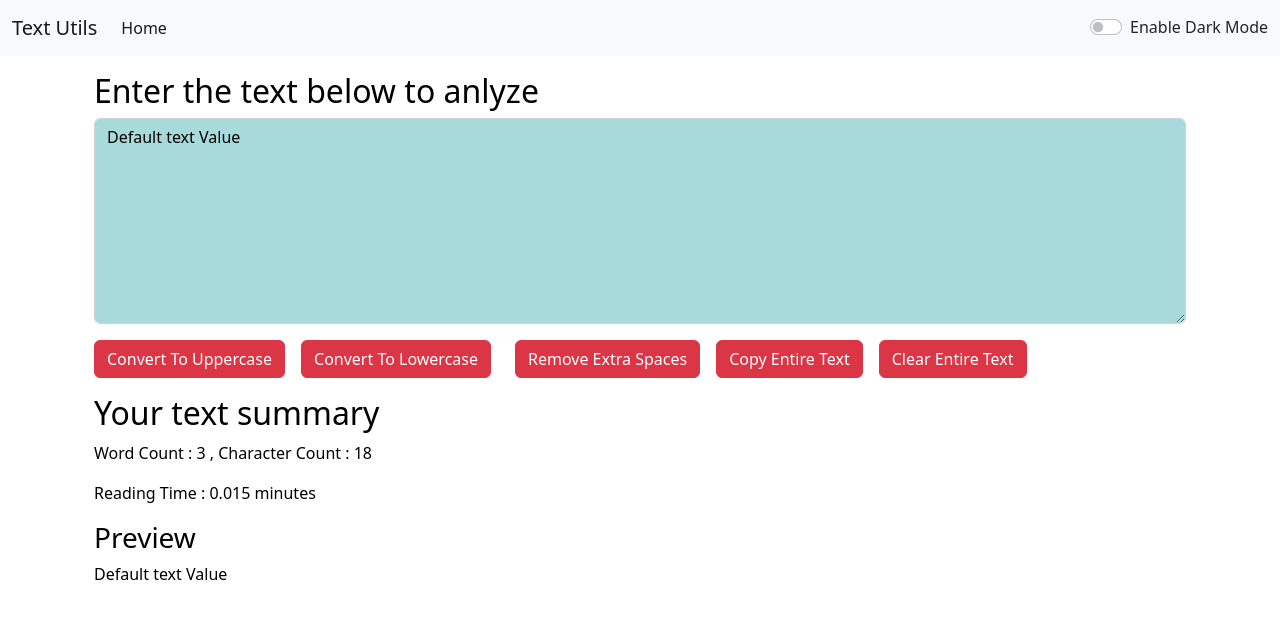
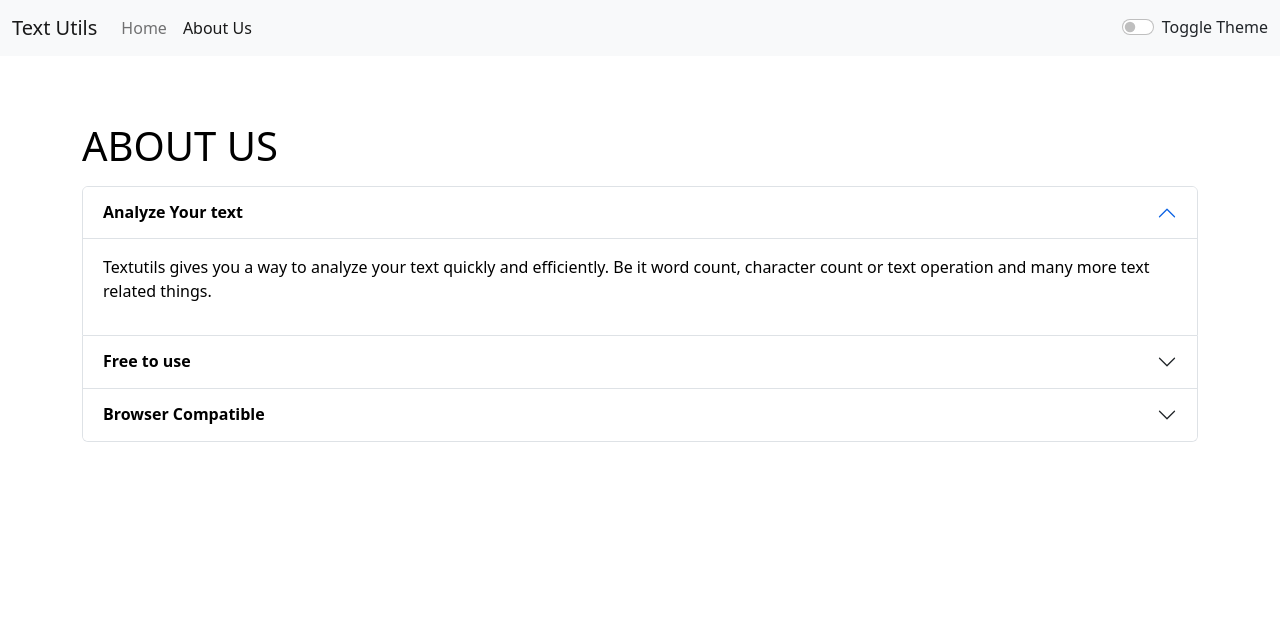
Before and after one commit to YOGENDRA-2801/REACT, a React (Create React App) app in the folder text-utils/: page /about in a window 1280 px wide. Shown: the top 618 px of the page. Built offline with nearby package versions, Linux system fonts and the light colour scheme.

Commit message:
Text Util Project

```diff
--- a/text-utils/src/App.js
+++ b/text-utils/src/App.js
@@ -1,67 +1,97 @@
-import './App.css';
-import Alert from './Components/Alert';
-// import About from './Components/About';
-import Navbar from './Components/Navbar' ;
-import TextForm from './Components/TextForm';
-import React , {useState} from 'react'
+import "./App.css";
+import Alert from "./Components/Alert";
+import About from "./Components/About";
+import Navbar from "./Components/Navbar";
+import TextForm from "./Components/TextForm";
+import React, { useState } from "react";
 
-// import { BrowserRouter as Router, Routes, Route, Link, Navigate } from 'react-router-dom';
+import {
+  BrowserRouter as Router,
+  Routes,
+  Route,
+  // Link,
+  Navigate,
+} from "react-router-dom";
 
 function App() {
+  const [theme, setTheme] = useState("light");
+  const chngTheme = () => {
+    if (theme === "light") {
+      setTheme("dark");
+      document.body.style.backgroundColor = "#457b9d";
+      showAlert("Dark Mode is Enabled", "success");
+    } else {
+      setTheme("light");
+      document.body.style.backgroundColor = "#ccc5b9";
+      showAlert("Light Mode is Enabled", "success");
+    }
+  };
 
-  const [theme, setTheme] = useState("light") ;
-  const chngTheme = () =>{
-    if (theme === "light") {
-      setTheme("dark") ;
-      document.body.style.backgroundColor = "#457b9d" ;
-      showAlert("Dark Mode is Enabled", "success")
-    } else {
-      setTheme("light") ;
-      document.body.style.backgroundColor = "#ccc5b9" ;
-      showAlert("Light Mode is Enabled", "success")
-    }
-  }
+  const [alert, setAlert] = useState(null);
 
-  const [alert, setAlert] = useState(null)
-
-  const showAlert = (msg , type) => {
-    setAlert({message:msg, type:type}) ;
+  const showAlert = (msg, type) => {
+    setAlert({ message: msg, type: type });
     setTimeout(() => {
-      setAlert(null)
+      setAlert(null);
     }, 1500);
-  }
+  };
 
   return (
     <>
-      {/* <Navbar title={32} /> */}
-      <Navbar title="Text Utils" about="About Us" landing="Home" mode={theme} toggleMode={chngTheme} />
+    {/* WITHOUT ROUTER */}
+    <div>
+      {/* <Navbar title={32} /> -- TESTING */}
+      {/* <Navbar title="Text Utils" about="About Us" landing="Home" mode={theme} toggleMode={chngTheme} /> */}
       {/* <Navbar about="About US"> </Navbar> -- VALID  */}
       {/* <Navbar> about="About US" </Navbar> -- INVALID */}
 
-      {/* <Alert alrtMsg="This is custom alert message"></Alert> */}
-      <Alert alrtMsg={alert}/>
+      {/* <Alert alrtMsg="This is custom alert message"></Alert> -- BASIC */}
+      {/* <Alert alrtMsg={alert}/> -- WITH DYNAMIC VALUE */}
 
-      <div className="container my-3">
-        {/* container -- predefined class in bootstrap , my-3 : y-axis m 3 ka margin set krta hai [example 2 line k bich m margin] */}
-        <TextForm heading="Enter the text below to anlyze" mode={theme} toggleMode={chngTheme} displayAlert={showAlert}/>
-      </div>
+      {/* <div className="container my-3"> -- CENTRE ME LANE K LIYE */}
+      {/* container -- predefined class in bootstrap ,
+          my-3 : y-axis m 3 ka margin set krta hai [example 2 line k bich m margin] */}
+      {/* <TextForm heading="Enter the text below to anlyze" mode={theme} toggleMode={chngTheme} displayAlert={showAlert}/> */}
+      {/* </div> */}
 
       {/* <About></About> */}
+    </div>
 
       {/* ----- ROUTER ----- */}
-      {/* <Router> */}
-      {/* Navbar yahan hamesha dikhega kyunki ye Routes ke bahar hai, but Router ke andar hai */}
-      {/* <Navbar title="Text Utils" about="About Us" landing="Home" mode={theme} toggleMode={chngTheme} />
-      <Alert alrtMsg={alert}/> */}
+      <Router>
+        {/* Navbar yahan hamesha dikhega kyunki ye Routes ke bahar hai, but Router ke andar hai */}
+        <Navbar
+          title="Text Utils"
+          about="About Us"
+          landing="Home"
+          mode={theme}
+          toggleMode={chngTheme}
+        />
+        <Alert alrtMsg={alert} />
 
-      {/* Routes sirf content change karega, navbar same rahega */}
-      {/* <Routes>
-        <Route path="/about" element={<About />} />
-        <Route path="/" element={<TextForm heading="Enter the text below to analyze" mode={theme} toggleMode={chngTheme} displayAlert={showAlert}/>} />
-      </Routes> */}
-    {/* </Router> */}
+        {/* Routes sirf content change karega, navbar same rahega */}
+        <Routes>
+          <Route path="/about" element={<About mode={theme} />} />
+          <Route path="/" element={<Navigate to="/home" replace />}
+          />
+          <Route
+            path="/home"
+            element={
+              <TextForm
+                heading="Enter the text below to analyze"
+                mode={theme}
+                toggleMode={chngTheme}
+                displayAlert={showAlert}
+              />
+            }
+          />
+        </Routes>
+      </Router>
     </>
   );
 }
 
 export default App;
+
+
+{/* <div className="container my-3"> -- CENTRE ME LANE K LIYE -- ?? */}
--- a/text-utils/src/Components/About.js
+++ b/text-utils/src/Components/About.js
@@ -1,27 +1,42 @@
-import React, { useState } from "react";
+import React from "react";
+// import React, { useState } from "react";
 
-export default function About() {
+export default function About(mode) {
 
-  const [myStyle, setMyStyle] = useState({
-    color: "white",
-    backgroundColor: "black",
-    border: "2px solid black",
-  });
-  const [text, settext] = useState("Enable Dark Mode")
+  const myStyle = {
+    color: (mode==="light")?"white":"black",
+    backgroundColor: (mode==="light")?"black":"white",
+    border: "2px solid none"
+  }
 
-  let switchmode = () => {
+  /* const [myStyle, setMyStyle] = useState({
+    color: "black",
+    backgroundColor: "white",
+    border: "2px solid none",
+  }); */
+  // const [text, settext] = useState("Enable Dark Mode");
+  /* let switchmode = () => {
     if (myStyle.color === "white") {
-      setMyStyle({ color: "black", backgroundColor: "white", border: "1px solid black" });
-      settext("Enable Dark Theme") ;
+      setMyStyle({
+        color: "black",
+        backgroundColor: "white",
+        border: "1px solid black",
+      });
+      settext("Enable Dark Theme");
     } else {
-      setMyStyle({ color: "white", backgroundColor: "black", border: "1px solid white" });
-      settext("Enable White Theme") ;
+      setMyStyle({
+        color: "white",
+        backgroundColor: "black",
+        border: "1px solid white",
+      });
+      settext("Enable White Theme");
     }
-  };
+  }; */
 
   return (
     <>
       <div className="accordion container my-3" id="accordionExample">
+      <h1 className="my-3" style={{color: (mode==="light")?"white":"black"}}>ABOUT US</h1>
         <div className="accordion-item">
           <h2 className="accordion-header" id="headingOne">
             <button
@@ -33,7 +48,7 @@ export default function About() {
               aria-controls="collapseOne"
               style={myStyle}
             >
-              Accordion Item #1
+              <strong>Analyze Your text</strong>
             </button>
           </h2>
           <div
@@ -44,14 +59,11 @@ export default function About() {
             style={myStyle}
           >
             <div className="accordion-body" style={myStyle}>
-              <strong>This is the first item's accordion body.</strong> It is
-              shown by default, until the collapse plugin adds the appropriate
-              classNamees that we use to style each element. These classNamees
-              control the overall appearance, as well as the showing and hiding
-              via CSS transitions. You can modify any of this with custom CSS or
-              overriding our default variables. It's also worth noting that just
-              about any HTML can go within the <code>.accordion-body</code>,
-              though the transition does limit overflow.
+              <p>
+                Textutils gives you a way to analyze your text quickly and
+                efficiently. Be it word count, character count or text operation
+                and many more text related things.
+              </p>
             </div>
           </div>
         </div>
@@ -66,7 +78,7 @@ export default function About() {
               aria-controls="collapseTwo"
               style={myStyle}
             >
-              Accordion Item #2
+              <strong>Free to use</strong>
             </button>
           </h2>
           <div
@@ -77,14 +89,12 @@ export default function About() {
             style={myStyle}
           >
             <div className="accordion-body" style={myStyle}>
-              <strong>This is the second item's accordion body.</strong> It is
-              hidden by default, until the collapse plugin adds the appropriate
-              classNamees that we use to style each element. These classNamees
-              control the overall appearance, as well as the showing and hiding
-              via CSS transitions. You can modify any of this with custom CSS or
-              overriding our default variables. It's also worth noting that just
-              about any HTML can go within the <code>.accordion-body</code>,
-              though the transition does limit overflow.
+              <p>
+                TextUtils is a free character counter tool that provides instant
+                character count & word count statistics for a given text.
+                TextUtils reports the number of words and characters. Thus it is
+                suitable for writing text with word/ character limit.
+              </p>
             </div>
           </div>
         </div>
@@ -99,7 +109,7 @@ export default function About() {
               aria-controls="collapseThree"
               style={myStyle}
             >
-              Accordion Item #3
+              <strong>Browser Compatible</strong>
             </button>
           </h2>
           <div
@@ -110,23 +120,21 @@ export default function About() {
             style={myStyle}
           >
             <div className="accordion-body" style={myStyle}>
-              <strong>This is the third item's accordion body.</strong> It is
-              hidden by default, until the collapse plugin adds the appropriate
-              classNamees that we use to style each element. These classNamees
-              control the overall appearance, as well as the showing and hiding
-              via CSS transitions. You can modify any of this with custom CSS or
-              overriding our default variables. It's also worth noting that just
-              about any HTML can go within the <code>.accordion-body</code>,
-              though the transition does limit overflow.
+              <p>
+                This word counter software works in any web browsers such as
+                Chrome, Firefox, Internet Explorer, Safari, Opera. It suits to
+                count characters in facebook, blog, books, excel document, pdf
+                document, essays, etc.
+              </p>
             </div>
           </div>
         </div>
       </div>
-      <div className="container">
+      {/* <div className="container">
         <button type="button" className="btn btn-primary" onClick={switchmode}>
           {text}
         </button>
-      </div>
+      </div> */}
     </>
   );
 }
--- a/text-utils/src/Components/Alert.js
+++ b/text-utils/src/Components/Alert.js
@@ -2,17 +2,18 @@ import React from "react";
 
 function Alert(props) {
   return (
-    <>
+    <> <div style={{height:"50px"}}>
       {props.alrtMsg && <div className={`alert alert-${props.alrtMsg.type} alert-dismissible fade show`} role="alert">
         <strong>{props.alrtMsg.type} : </strong>{props.alrtMsg.message}
         {/*
             Jab aap alert ko cross (✕) button se close karte ho, to Bootstrap ka JavaScript us alert element ko DOM se completely remove kar deta hai - ye React ke control se bahar hota hai. Bootstrap ka data-bs-dismiss="alert" React ke state management se sync nahi hai. React ko lagta hai alert abhi bhi render hona chahiye, lekin DOM se gayab hai. Hence used set-time-out to overcome this.
         */}
-      </div>}
+      </div>}</div>
     </>
   );
 }
+export default Alert;
 
-
-
-export default Alert;
+// CLS = Cumulative Layout Shift -- content display hone p layout shift hota hai jagah banane k liye
+// CLS -- not good for website , google search engine website with CLS ko prefer nahi krta
+// Solution -- Enn component ko inki khud ki height width dedo hence jab absent rhnge tabhi inka space reserve hoga
--- a/text-utils/src/Components/Navbar.js
+++ b/text-utils/src/Components/Navbar.js
@@ -1,12 +1,13 @@
 import React from "react";
 // import { Link } from "react-router-dom";
+import { NavLink } from "react-router-dom";
 
 export default function Navbar({
   title = "Default Title",
   about = "Default About",
   landing,
   mode,
-  toggleMode
+  toggleMode,
 }) {
   // param => props ; usage => props.title , props.about , props.landing
   if (typeof title !== "string") {
@@ -28,15 +29,15 @@ export default function Navbar({
   return (
     <nav className={`navbar navbar-expand-lg navbar-${mode} bg-${mode}`}>
       <div className="container-fluid">
-        {/* <Link className="navbar-brand" to="#">
+        <NavLink className="navbar-brand" to="/">
+          {title}
+        </NavLink>
+        {/* <Link className="navbar-brand" to="/">
           {title}
         </Link> */}
-        {/* <a className="navbar-brand" href="/">
+        {/* <Link className="navbar-brand" to="/">
           {title}
-        </a> */}
-        <a className="navbar-brand" href="#">
-          {title}
-        </a>
+        </Link> */}
         <button
           className="navbar-toggler"
           type="button"
@@ -51,17 +52,30 @@ export default function Navbar({
         <div className="collapse navbar-collapse" id="navbarSupportedContent">
           <ul className="navbar-nav me-auto mb-2 mb-lg-0">
             <li className="nav-item">
-              {/* <Link className="nav-link active" aria-current="page" to="/">
+              <NavLink
+                className={({ isActive }) =>
+                  isActive ? "nav-link active" : "nav-link"
+                }
+                to="/home"
+              >
+                {landing}
+              </NavLink>
+              {/* <Link className="nav-link active" aria-current="page" to="/home">
                 {landing}
               </Link> */}
               {/* <a className="nav-link active" aria-current="page" href="/">
                 {landing}
               </a> */}
-              <a className="nav-link active" aria-current="page" href="#">
-                {landing}
-              </a>
             </li>
             <li className="nav-item">
+              <NavLink
+                className={({ isActive }) =>
+                  isActive ? "nav-link active" : "nav-link"
+                }
+                to="/about"
+              >
+                {about}
+              </NavLink>
               {/* <Link className="nav-link" to="/about">
                 {about}
               </Link> */}
@@ -70,7 +84,11 @@ export default function Navbar({
               </a> */}
             </li>
           </ul>
-          <div className={`form-check form-switch text-${(mode==="light")?"dark":"light"}`}>
+          <div
+            className={`form-check form-switch text-${
+              mode === "light" ? "dark" : "light"
+            }`}
+          >
             <input
               className="form-check-input"
               type="checkbox"
@@ -78,8 +96,11 @@ export default function Navbar({
               id="flexSwitchCheckDefault"
               onClick={toggleMode}
             />
-            <label className="form-check-label" htmlFor="flexSwitchCheckDefault">
-              Enable Dark Mode
+            <label
+              className="form-check-label"
+              htmlFor="flexSwitchCheckDefault"
+            >
+              Toggle Theme
             </label>
           </div>
         </div>
--- a/text-utils/src/Components/TextForm.js
+++ b/text-utils/src/Components/TextForm.js
@@ -54,19 +54,27 @@ export default function TextForm(props) {
             style={ {backgroundColor:"#a8dadc" , color:"black"} }
             ></textarea>
         </div>
-        <button className="btn btn-danger" onClick={upperCase}>Convert To Uppercase</button>
-        <button className="btn btn-danger mx-3" onClick={lowerCase}>Convert To Lowercase</button>
-        <button className="btn btn-danger mx-2" onClick={rmvExtSpc}>Remove Extra Spaces</button>
-        <button className="btn btn-danger mx-2" onClick={cpyWhlTxt}>Copy Entire Text</button>
-        <button className="btn btn-danger mx-2" onClick={clrTxtAra}>Clear Entire Text</button>
+        <button className="btn btn-danger mx-1 my-1" disabled={text===""} onClick={upperCase}>Convert To Uppercase</button>
+        <button className="btn btn-danger mx-1 my-1" disabled={text===""} onClick={lowerCase}>Convert To Lowercase</button>
+        <button className="btn btn-danger mx-1 my-1" disabled={text===""} onClick={rmvExtSpc}>Remove Extra Spaces</button>
+        <button className="btn btn-danger mx-1 my-1" disabled={text===""} onClick={cpyWhlTxt}>Copy Entire Text</button>
+        <button className="btn btn-danger mx-1 my-1" disabled={text===""} onClick={clrTxtAra}>Clear Entire Text</button>
       </div>
       <div className="container my-3" style={{ color: props.mode === "light" ? "black" : "white" }}>
         <h2>Your text summary</h2>
-        <p>Word Count : {text.split(" ").length} , Character Count : {text.length}</p>
-        <p>Reading Time :  {0.005 * text.split(" ").length}  minutes</p>
+        <p>Word Count : {text.trim() === "" ? 0 : text.trim().split(/\s+/).length} </p>
+        <p>Character Count : {text.length}</p>
+        <p>Reading Time :  {0.005 * (text.split(/\s+/).filter(word => word !== "").length)}  minutes</p>
         <h3>Preview</h3>
         <p>{text.length>0 ? text : "Enter something in textbox to preview it here"}</p>
       </div>
     </>
   );
 }
+
+
+// "".split(" ") // [""] - length 1 ❌
+// "   Y ".split(" ") // ["", "", "", "", "Y", ""] - length 6 ❌
+// /pattern/flags :- Starting / , \s+ - Pattern , Ending / , Flags - Optional (i, g, m ...)
+// Filter ek array method hai jo: Condition check karta hai har element pe , True wale elements ko rakhta hai , False wale elements ko hata deta hai , New array return karta hai
+//
```
Also changed, not shown: 1 other file (tests, documents, lock files or other folders).
